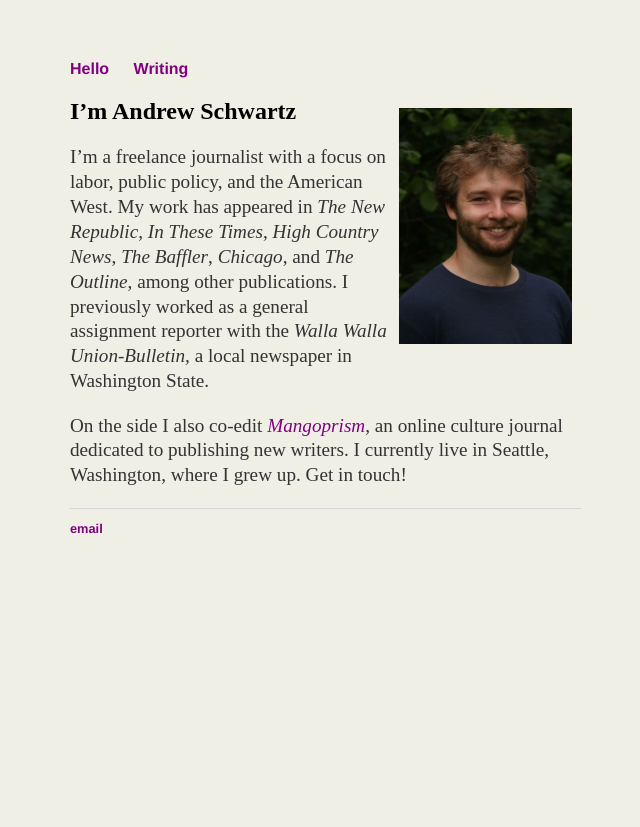
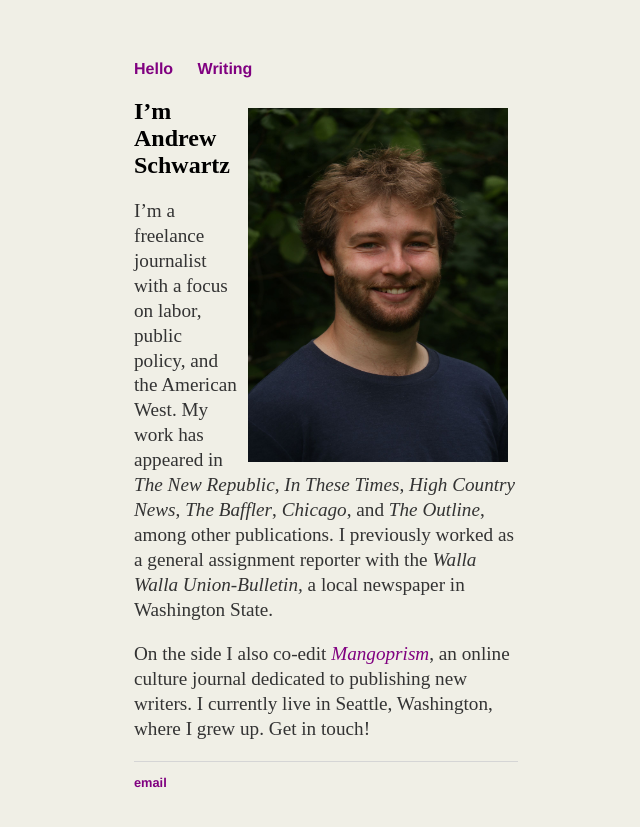
Before and after one commit to aonschwartz/aonschwartz.github.io, a Jekyll site: the page built from index.md, in a window 1280 px wide. Shown: the top 827 px of the page, without its empty margins (314-954 px from the left). Built offline with Jekyll 4.4.1, drawn with Linux system fonts in a browser that asks for light colours.

Commit message:
Update main.css

```diff
--- a/css/main.css
+++ b/css/main.css
@@ -1,6 +1,6 @@
 body {
     margin: 60px auto;
-    width: 40%;
+    width: 30%;
     background-color: rgba(114, 99, 18, 0.1);
 }
 nav ul, footer ul {
@@ -38,8 +38,8 @@ footer {
 }
 
 img{
-    width: 173px;
-    height: 236px;
+    width: 260px;
+    height: 354px;
     border-radius: 10px;
     float: right;
     padding: 10px;
```
